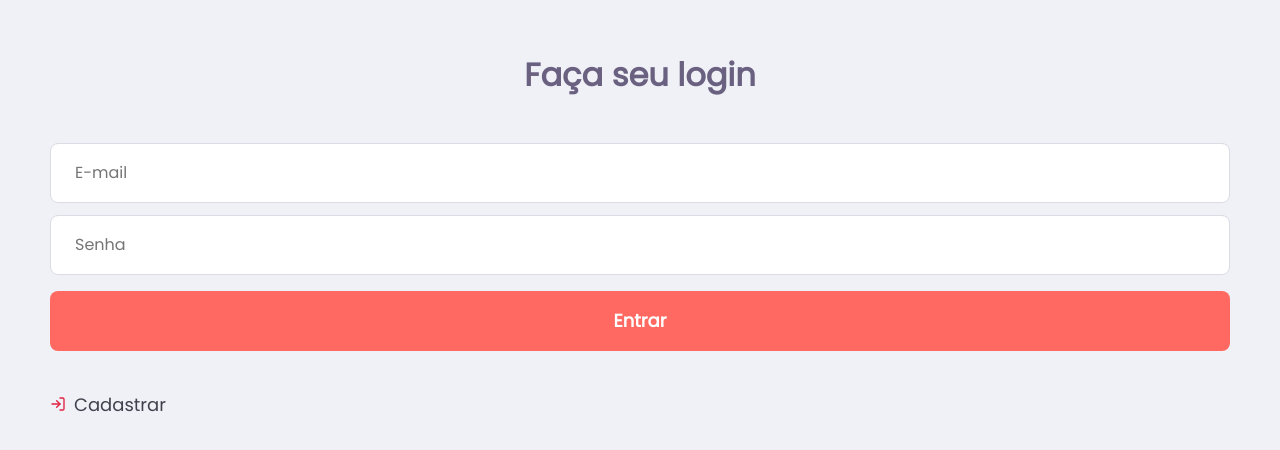
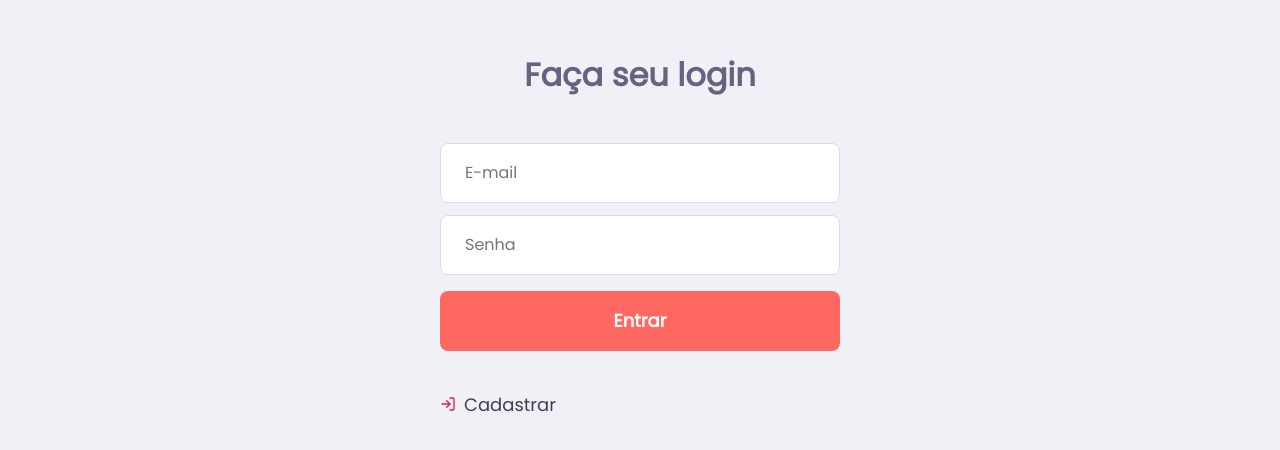
Before and after one commit to felipedmsantos95/sos-manaus, a React (Create React App) app in the folder web/: page /logon in a window 1280 px wide. Shown: the part 166-616 px from the top of the page. Built offline with nearby package versions, Linux system fonts and the light colour scheme.

Commit message:
feature: responsive login

```diff
--- a/web/src/pages/Logon/styles.css
+++ b/web/src/pages/Logon/styles.css
@@ -1,6 +1,7 @@
 .logon-container {
     display: flex;
     width: 100vw;
+    max-width: 50rem;
     background: var(--color-background);
     justify-content: center;
     align-items: center;
```
